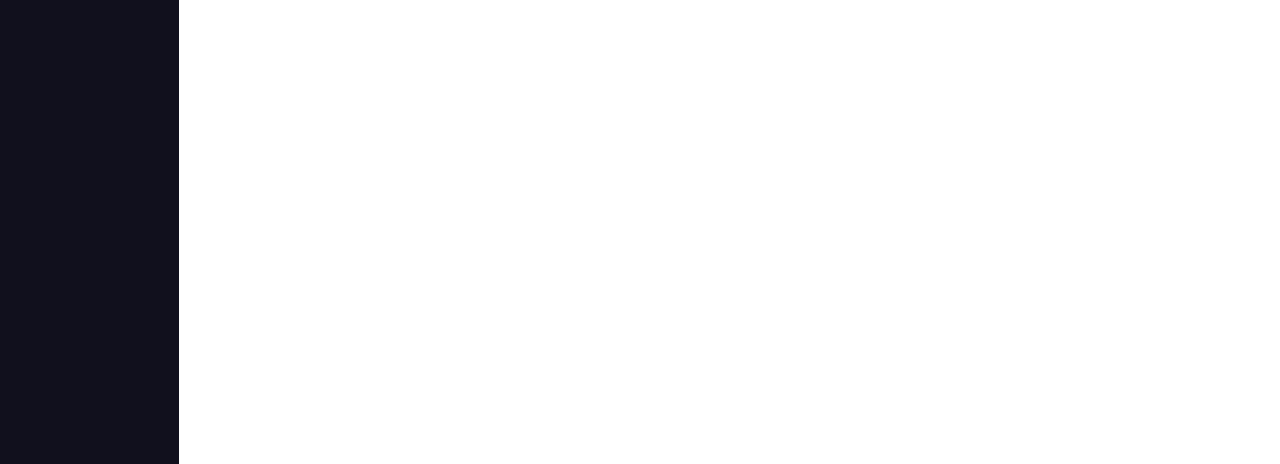
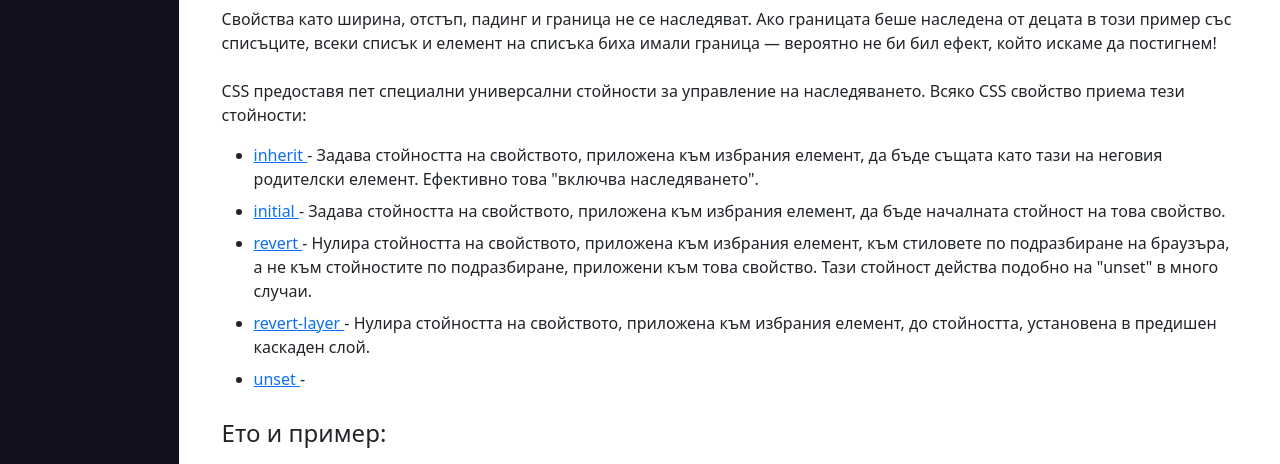
Before and after one commit to obama-max/A11y-InternalSEO, a PHP site: page /index.php?page=inheritence in a window 1280 px wide. Shown: the part 2059-2523 px from the top of the page. Run offline with PHP 8.4, Linux system fonts and the light colour scheme.

Commit message:
Added Inheritence page

```diff
--- a/index.php
+++ b/index.php
@@ -90,6 +90,10 @@
 
                 'flex' => [
                     'page_data' => 'Флекс',
+                ] ,
+
+                'inheritence' => [
+                    'page_data' => 'Наследяване',
                 ] ,
 
                 'grid' => [
--- /dev/null
+++ b/pages/inheritence.php
@@ -0,0 +1,232 @@
+    <h1 class="pt-4 fs-3 d-flex justify-content-center" tabindex="0">
+		Cascade, спецификации и наследяване:
+	</h1>
+
+    <p class="fs-6" tabindex="0">
+        На някой етап, ще работите по проект и ще откриете, че CSS стиловете, които сте си представяли да се прилагат към един елемент, не функционират правилно. Често проблемът се дължи на факта, че сте създали две правила, които прилагат различни стойности на едно и също свойство към същия елемент. Каскадът и понятието за специфичност са механизми, които контролират кои правила да се прилагат, когато възникне такъв конфликт. Правилото, което стилизира вашия елемент, може да не бъде това, което очаквате, затова е важно да разберете как работят тези механизми.Също така значимо е понятието на наследяване, което означава, че някои CSS свойства по подразбиране наследяват стойностите, зададени на родителския елемент на текущия елемент, а други не. Това също може да доведе до непредвидимо поведение.
+    </p>
+
+    <p class="fs-4">
+        Cascade
+    </p>
+
+    <p class="fs-6 mt-2" tabindex="0">
+        Стиловете се каскадират — на много просто ниво това означава, че произходът, каскадния слой и редът на CSS правилата имат значение. Когато две правила от същия каскаден слой се прилагат и имената им имат еднаква специфичност, това, което е дефинирано последно в стиловете, е това, което ще се използва.
+    </p>
+
+    <p class="codepen" data-height="300" data-default-tab="html,result" data-slug-hash="VwqWvdp" data-editable="true" data-user="Boyan-Metodiev" style="height: 300px; box-sizing: border-box; display: flex; align-items: center; justify-content: center; border: 2px solid; margin: 1em 0; padding: 1em;">
+    <span>See the Pen <a href="https://codepen.io/Boyan-Metodiev/pen/VwqWvdp">
+    Untitled</a> by Boyan Metodiev (<a href="https://codepen.io/Boyan-Metodiev">@Boyan-Metodiev</a>)
+    on <a href="https://codepen.io">CodePen</a>.</span>
+
+    </p>
+
+    <p class="fs-6 mt-2">
+        Както се вижда в горния пример имаме две правила, които могат да се приложат към елемента &lth1>. Съдържанието на &lth1> станасиньо. Това се дължи на факта, че и двете правила са от същия източник, имат идентичен селектор за елемент и следователно иматедна и съща специфичност, но последното написано в кода печели.
+    </p>
+
+    <p class="fs-4 mt-2">
+        Специфичност
+    </p>
+
+    <p class="fs-6 mt-2">
+        Специфичността е алгоритъмът, който браузърът използва, за да реши коя стойност на свойство се прилага към един елемент. Ако множество стилови блокове имат различни селектори, които конфигурират едно и също свойство с различни стойности и се насочват към същия елемент, специфичността решава коя стойност на свойството ще се приложи към елемента. Специфичността е основно измерение за това колко специфичен избор извършва селекторът. Ето и пример:
+    </p>
+
+    <p class="codepen" data-height="300" data-default-tab="html,result" data-slug-hash="bGORVQm" data-editable="true" data-user="Boyan-Metodiev" style="height: 300px; box-sizing: border-box; display: flex; align-items: center; justify-content: center; border: 2px solid; margin: 1em 0; padding: 1em;">
+    <span>See the Pen <a href="https://codepen.io/Boyan-Metodiev/pen/bGORVQm">
+    Untitled</a> by Boyan Metodiev (<a href="https://codepen.io/Boyan-Metodiev">@Boyan-Metodiev</a>)
+    on <a href="https://codepen.io">CodePen</a>.</span>
+    </p>
+
+    <p class="fs-6 mt-3">
+        Пак имаме две правила, които могат да се приложат към елемента &lth1>. Съдържанието на &lth1> по-долу се оцветява в червено, защото селекторът с клас main-heading придава по-висока специфичност на своето правило. И така, въпреки че правилото със селектора за &lth1> елемента се появява по-надолу в източника, правилото с по-голяма специфичност, дефинирана с помощта на селектора за клас, ще бъде приложено.
+    </p>
+
+    <p class="fs-4 mt-3">
+        Наследяване
+    </p>
+
+    <p class="fs-6 mt-2">
+        някои стойности на CSS свойствата, зададени на родителски елементи, се наследяват от техните деца, а други не. Например, ако зададете цвят и шрифт на един елемент, всеки елемент вътре в него също ще бъде стилизиран с този цвят и шрифт, освен ако не сте приложили различни стойности за цвета и шрифта директно към тях.
+    </p>
+
+    <p class="fs-6 mt-2">
+        В примера по-долу имаме елемент &ltul> с две нива на вкарани неподредени списъци. За външния &ltul> сме задали граници, отстъп и цвят на шрифта. Свойството за цвят е наследено свойство. Следователно стойността на свойството за цвят се прилага както към директните деца, така и към непосредствените деца (&ltli>) и към тези в първия вкаран списък. След това добавихме класа special на втория вкаран списък и приложихме различен цвят към него. Този цвят се наследява и от неговите деца.
+    </p>
+
+    <p class="codepen" data-height="300" data-default-tab="html,result" data-slug-hash="ZEVyQGG" data-editable="true" data-user="Boyan-Metodiev" style="height: 300px; box-sizing: border-box; display: flex; align-items: center; justify-content: center; border: 2px solid; margin: 1em 0; padding: 1em;">
+    <span>See the Pen <a href="https://codepen.io/Boyan-Metodiev/pen/ZEVyQGG">
+    Untitled</a> by Boyan Metodiev (<a href="https://codepen.io/Boyan-Metodiev">@Boyan-Metodiev</a>)
+    on <a href="https://codepen.io">CodePen</a>.</span>
+    </p>
+
+    <p class="fs-6 mt-2">
+        Свойства като ширина, отстъп, падинг и граница не се наследяват. Ако границата беше наследена от децата в този пример със списъците, всеки списък и елемент на списъка биха имали граница — вероятно не би бил ефект, който искаме да постигнем!
+    </p>
+
+    <p class="fs-6 mt-2">
+        CSS предоставя пет специални универсални стойности за управление на наследяването. Всяко CSS свойство приема тези стойности:
+    </p>
+
+    <div class="row">
+        <div class="col-12">
+            <ul>
+                <li class="fs-6">
+                    <a href="https://developer.mozilla.org/en-US/docs/Web/CSS/inherit" rel="noreferrer">
+                        inherit
+                    </a> - Задава стойността на свойството, приложена към избрания елемент, да бъде същата като тази на неговия родителски елемент. Ефективно това "включва наследяването".
+                </li>
+
+                <li class="fs-6 mt-2">
+                    <a href="https://developer.mozilla.org/en-US/docs/Web/CSS/initial" rel="noreferrer">
+                        initial
+                    </a> - Задава стойността на свойството, приложена към избрания елемент, да бъде началната стойност на това свойство.
+                </li>
+
+                <li class="fs-6 mt-2">
+                    <a href="https://developer.mozilla.org/en-US/docs/Web/CSS/revert" rel="noreferrer">
+                        revert
+                    </a> - Нулира стойността на свойството, приложена към избрания елемент, към стиловете по подразбиране на браузъра, а не към стойностите по подразбиране, приложени към това свойство. Тази стойност действа подобно на "unset" в много случаи.
+                </li>
+
+                <li class="fs-6 mt-2">
+                    <a href="https://developer.mozilla.org/en-US/docs/Web/CSS/revert-layer" rel="noreferrer">
+                        revert-layer
+                    </a> - Нулира стойността на свойството, приложена към избрания елемент, до стойността, установена в предишен каскаден слой.
+                </li>
+
+                <li class="fs-6 mt-2">
+                    <a href="https://developer.mozilla.org/en-US/docs/Web/CSS/unset" rel="noreferrer">
+                        unset
+                    </a> -
+                </li>
+            </ul>
+        </div>
+    </div>
+
+    <p class="fs-4 mt-2">
+        Ето и пример:
+    </p>
+
+    <p class="codepen" data-height="300" data-default-tab="html,result" data-slug-hash="VwqWeQd" data-editable="true" data-user="Boyan-Metodiev" style="height: 300px; box-sizing: border-box; display: flex; align-items: center; justify-content: center; border: 2px solid; margin: 1em 0; padding: 1em;">
+    <span>See the Pen <a href="https://codepen.io/Boyan-Metodiev/pen/VwqWeQd">
+    Untitled</a> by Boyan Metodiev (<a href="https://codepen.io/Boyan-Metodiev">@Boyan-Metodiev</a>)
+    on <a href="https://codepen.io">CodePen</a>.</span>
+    </p>
+
+    <p class="fs-3 mt-5">
+        !important
+    </p>
+
+    <p class="fs-6 mt-2">
+        Има специално CSS правило, което можете да използвате, за да отмените всички горепосочени изчисления, включително инлайн стилове - флагът !important. Все пак, трябва да бъдете много внимателни, когато го използвате. Този флаг се използва, за да направи индивидуална двойка свойство и стойност най-специфичното правило, презаписвайки така нормалните правила на каскадата, включително нормалните инлайн стилове.
+    </p>
+
+    <p class="fs-6">
+        <span class="fw-bold fs-5">Забележка:</span> Полезно е да знаете, че флагът !important съществува, така че да разберете какво представлява, когато го срещнете в код на други хора. Въпреки това настоятелно препоръчваме да го използвате само ако наистина е необходимо. Флагът !important променя начина, по който нормално работи каскадата, и може да затрудни отстраняването на проблеми с CSS, особено в големи стилови файлове.
+    </p>
+
+    <p class="fs-4 mt-2">
+        Ето и пример за използването му:
+    </p>
+
+    <p class="codepen" data-height="300" data-default-tab="html,result" data-slug-hash="NWegxmG" data-editable="true" data-user="Boyan-Metodiev" style="height: 300px; box-sizing: border-box; display: flex; align-items: center; justify-content: center; border: 2px solid; margin: 1em 0; padding: 1em;">
+    <span>See the Pen <a href="https://codepen.io/Boyan-Metodiev/pen/NWegxmG">
+    Untitled</a> by Boyan Metodiev (<a href="https://codepen.io/Boyan-Metodiev">@Boyan-Metodiev</a>)
+    on <a href="https://codepen.io">CodePen</a>.</span>
+    </p>
+
+    <p class="fs-4 mt-4">
+        Cascade слоеве
+    </p>
+
+    <p class="fs-6 mt-2">
+        Когато декларирате CSS в каскадни слоеве, редът на приоритет определя реда, в който слоевете се декларират. Стиловете на CSS, декларирани извън слой, се комбинират заедно,  в неименуван слой, като че ли той е последният деклариран слой. При конфликтни стилове, последните слоеве имат приоритет пред по-рано декларираните слоеве. За стилове, маркирани с !important, обаче редът се обърква, като важните стилове в по-ранни слоеве имат приоритет пред важни стилове, декларирани в последващи слоеве или извън всеки слой. Инлайн стиловете имат приоритет пред всички авторски стилове, независимо от слоя.
+        Когато имате множество блокове със стилове в различни слоеве, предоставящи съперни стойности за свойство на един елемент, редът, в който се декларират слоевете, определя приоритета. Специфичността между слоевете не е важна, но специфичността в рамките на един слой все пак има значение.
+    </p>
+
+    <p class="codepen" data-height="300" data-default-tab="html,result" data-slug-hash="VwqWaNL" data-editable="true" data-user="Boyan-Metodiev" style="height: 300px; box-sizing: border-box; display: flex; align-items: center; justify-content: center; border: 2px solid; margin: 1em 0; padding: 1em;">
+    <span>See the Pen <a href="https://codepen.io/Boyan-Metodiev/pen/VwqWaNL">
+    Untitled</a> by Boyan Metodiev (<a href="https://codepen.io/Boyan-Metodiev">@Boyan-Metodiev</a>)
+    on <a href="https://codepen.io">CodePen</a>.</span>
+    </p>
+
+    <p class="fs-6 mt-3">
+        В горния пример са декларирани два слоя, firstLayer и secondLayer, в този ред. Въпреки че специфичността във втория слой е най-висока, няма свойства от тази декларация, които да бъдат използвани. Защо? Защото нормалните стилове извън слоевете винаги имат приоритет пред нормалните стилове в слоеве, независимо от специфичността, и важните стилове в слоеве имат приоритет пред важните стилове, декларирани в по-късни слоеве, отново независимо от специфичността. Ако промените първия ред на CSS в този пример, за да изглежда така: <br>
+        <span style="background-color: #131314; padding:3px; border-radius: 3px; margin-right:3px;">
+            <span style="color:#5863cc; font-weight:600;">
+                @layer
+            </span>
+
+            <span style="color:#b89c51; font-weight:600;">
+                secondLayer
+            </span>
+
+            <span style="color:white; font-weight:600;">
+                ,
+            </span>
+
+            <span style="color:#b89c51; font-weight:600;">
+                firstLayer
+            </span>
+
+            <span style="color:white; font-weight:600;">
+                ;
+            </span>
+        </span> ще промените реда на декларация на слоевете и всички важни стилове от firstLayer ще бъдат заменени със съответните им стойности от secondLayer.
+    </p>
+
+    <p class="fs-4 mt-3">
+        Особености и специални правила:
+    </p>
+
+    <p class="fs-6 mt-2 mb-3">
+        Често ще се сблъскате със ситуация, при която знаете, че едно правило е декларирано по-късно в стиловия файл, но по-ранното, конфликтно правило се прилага. Това се случва, защото по-ранното правило има по-висока специфичност — то е по-специфично и, следователно, браузърът го избира като това, което трябва да стилизира елемента. Както видяхме по-рано в този урок, селекторът с клас има по-голяма тежест от селектора за елемент, така че свойствата, дефинирани в блока за стил с клас, ще заменят тези, дефинирани в блока за стил с елемент. Важно е да се отбележи, че въпреки че разглеждаме селектори и правилата, които се прилагат към текста или компонента, който те избират, не се заменя цялото правило, а само свойствата, декларирани на няколко места. Това поведение помага да се избегне повторение в CSS. Обичайната практика е да се дефинират общи стилове за основните елементи и след това да се създадат класове за тези, които са различни. Например, в стиловия файл по-долу сме дефинирали общи стилове за заглавия от второ ниво, а след това сме създали някои класове, които променят само някои от свойствата и стойностите. Стойностите, дефинирани първоначално, се прилагат за всички заглавия, след което по-специфичните стойности се прилагат за заглавията с класове.
+    </p>
+
+    <p class="codepen" data-height="300" data-default-tab="html,result" data-slug-hash="RwEgRgp" data-editable="true" data-user="Boyan-Metodiev" style="height: 300px; box-sizing: border-box; display: flex; align-items: center; justify-content: center; border: 2px solid; margin: 1em 0; padding: 1em;">
+    <span>See the Pen <a href="https://codepen.io/Boyan-Metodiev/pen/RwEgRgp">
+    Untitled</a> by Boyan Metodiev (<a href="https://codepen.io/Boyan-Metodiev">@Boyan-Metodiev</a>)
+    on <a href="https://codepen.io">CodePen</a>.</span>
+    </p>
+
+    <p class="fs-4 mt-5">
+        Следната таблица представя няколко изолирани примера, за да ви въведе в джаза със спецификациите:
+    </p>
+
+    <div class="mt-2 d-flex justify-content-center">
+        <img src="./assets/images/specificity.png" alt="Снимка показваща спецификацията на различните селектори." width="100%" height="100%" class="specificity-table">
+    </div>
+
+    <p class="fs-4 mt-4 mb-2">
+        И последно пример, в който се показва как работи спецификацията:
+    </p>
+
+    <p class="codepen" data-height="300" data-default-tab="html,result" data-slug-hash="ZEVyOrN" data-editable="true" data-user="Boyan-Metodiev" style="height: 300px; box-sizing: border-box; display: flex; align-items: center; justify-content: center; border: 2px solid; margin: 1em 0; padding: 1em;">
+    <span>See the Pen <a href="https://codepen.io/Boyan-Metodiev/pen/ZEVyOrN">
+    Untitled</a> by Boyan Metodiev (<a href="https://codepen.io/Boyan-Metodiev">@Boyan-Metodiev</a>)
+    on <a href="https://codepen.io">CodePen</a>.</span>
+    </p>
+
+    <p class="fs-5 mt-4">
+        И така, какво се случва тук? Първо, ние се интересуваме само от първите седем правила в този пример, и както ще забележите, включили сме техните стойности на специфичност в коментар пред всяко едно от тях.
+    </p>
+
+    <div class="row">
+        <div class="col-12">
+            <ul>
+                <li class="fs-6">
+                    Първите два селектора конкурират за стилизирането на цвета на фона на връзката. Вторият печели и прави цвета на фона син, защото има допълнителен селектор с ID в веригата: неговата специфичност е 2-0-1 срещу 1-0-1.
+                </li>
+
+                <li class="fs-6 mt-2">
+                    Селектори 3 и 4 се състезават за стилизирането на цвета на текста на връзката. Вторият печели и прави текста бял, защото въпреки че има един по-малко селектор за елемент, липсващият селектор е заменен с класов селектор, който има по-голяма тежест от безброй селектори за елементи. Специфичността на печелившия е 1-1-3 срещу 1-0-4.
+                </li>
+
+                <li class="fs-6 mt-2">
+                    Селектори 5–7 се конкурират за стилизирането на границата на връзката при ховър. Селектор 6 явно загубва срещу селектор 5 със специфичност от 0-2-3 срещу 0-2-4; има един по-малко селектор за елемент в веригата. Селектор 7, обаче, побеждава и селекторите 5 и 6, защото има същия брой подселектори в веригата като селектор 5, но елемент е заменен с класов селектор. И така, специфичността на печелившия е 0-3-3 срещу 0-2-3 и 0-2-4.
+                </li>
+            </ul>
+        </div>
+    </div>
```
Also changed, not shown: assets/images/specificity.png (added).
